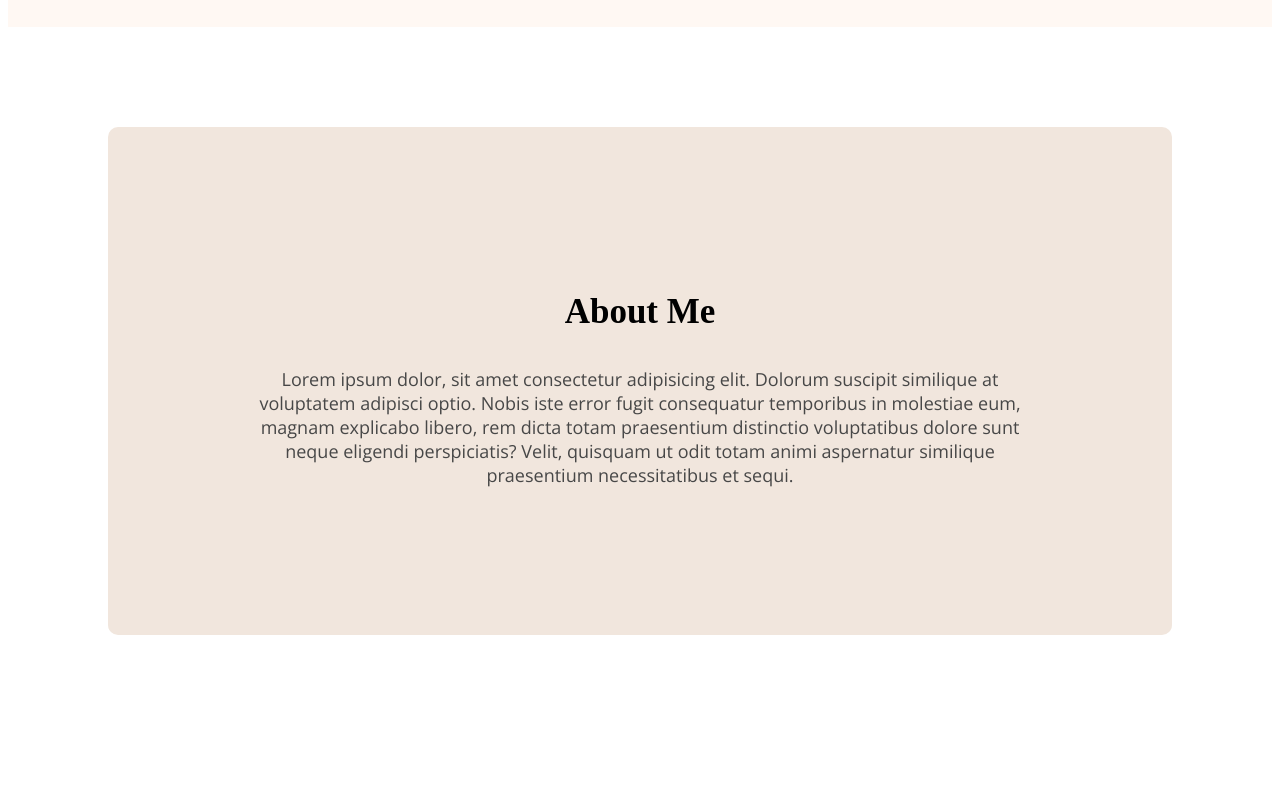
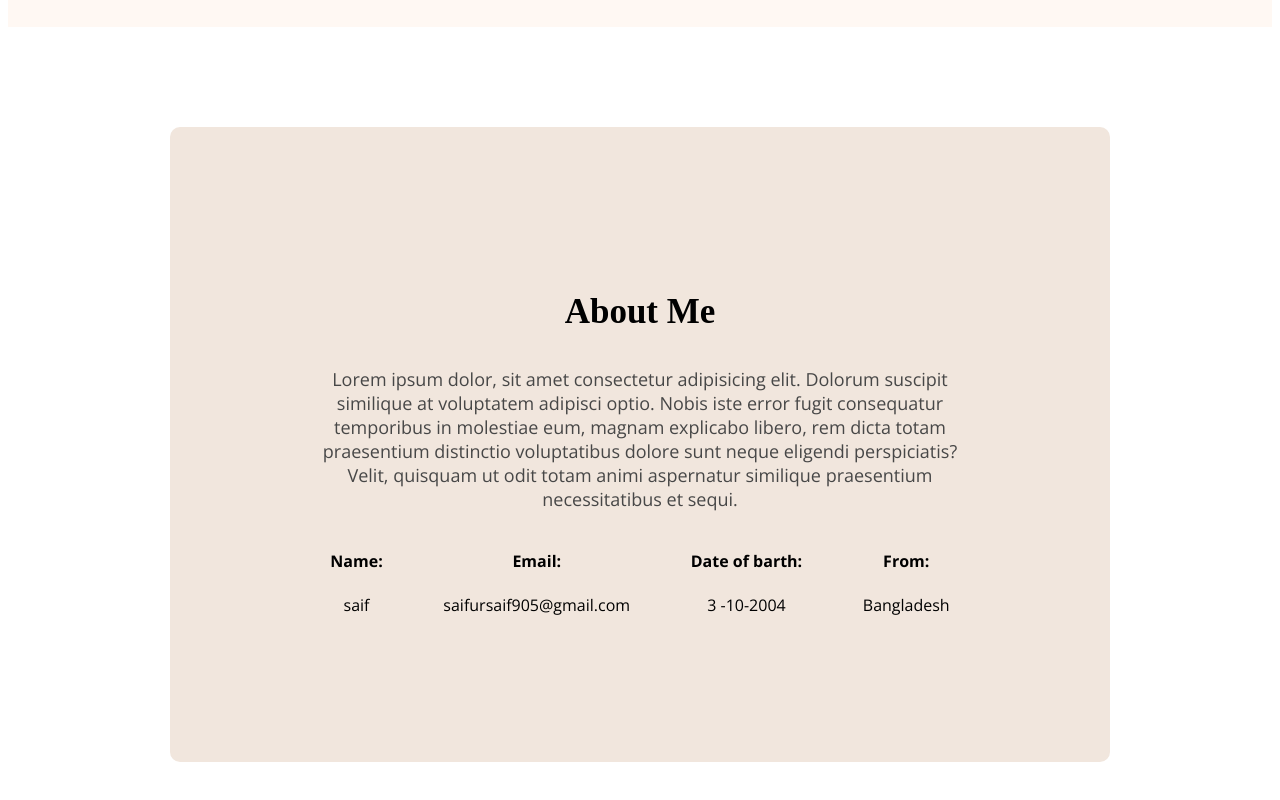
Before and after one commit to saifu9421/webdevelopar-poritfolio, a plain HTML site: page index.html in a window 1280 px wide. Shown: the part 642-1442 px from the top of the page. Before the commit the page ends 1377 px from the top, so only its background shows below. Drawn offline with nearby package versions, Linux system fonts and the light colour scheme.

Commit message:
added a about

```diff
--- a/index.html
+++ b/index.html
@@ -44,6 +44,26 @@
       <p class="section-desc">
         Lorem ipsum dolor, sit amet consectetur adipisicing elit. Dolorum suscipit similique at voluptatem adipisci optio. Nobis iste error fugit consequatur temporibus in molestiae eum, magnam explicabo libero, rem dicta totam praesentium distinctio voluptatibus dolore sunt neque eligendi perspiciatis? Velit, quisquam ut odit totam animi aspernatur similique praesentium necessitatibus et sequi.
       </p>
+      <div class="about-info-container">
+
+     <div class="about-info">
+        <h4 class="info-title"> Name:</h4>
+
+        <p class="info-des"> saif</p>
+     </div>
+     <div class="about-info">
+        <h4 class="info-title">Email:</h4>
+        <p class="info-des">saifursaif905@gmail.com</p>
+     </div>
+     <div class="about-info">
+        <h4 class="info-title">Date of barth:</h4>
+        <p class="info-des"> 3 -10-2004</p>
+     </div>
+     <div class="about-info">
+        <h4 class="info-title">From:</h4>
+        <p class="info-des">Bangladesh</p>
+     </div>
+      </div>
       </section>
       </main>
       <footer>
--- a/test.css
+++ b/test.css
@@ -71,6 +71,10 @@ nav a:hover{
 }
 
 /* main style */
+main{
+    max-width: 1140px;
+    margin: 0 auto;
+}
 .section-titel{
     color:#000;
     text-align: center;
@@ -89,3 +93,11 @@ nav a:hover{
     font-size: 18px;
     text-align: center;
 }
+.about-info-container{
+    display: flex;
+    justify-content: space-around;
+    text-align: center;
+}
+.about-info{
+    text-align: center;
+}
```
